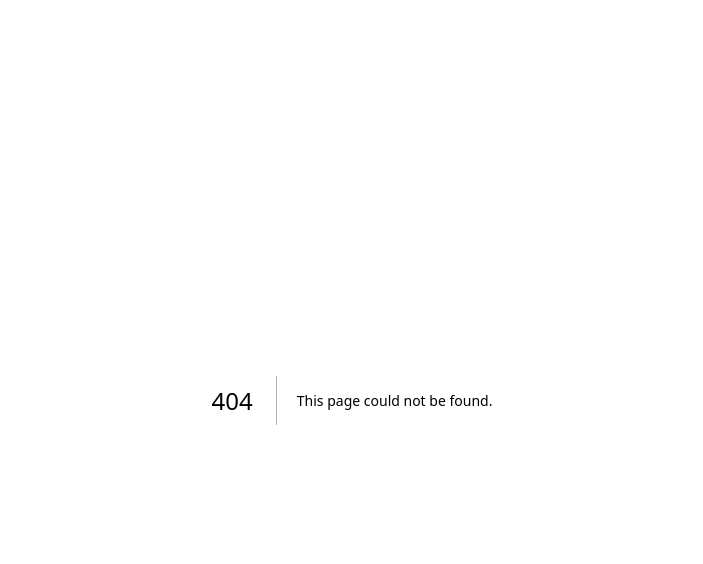
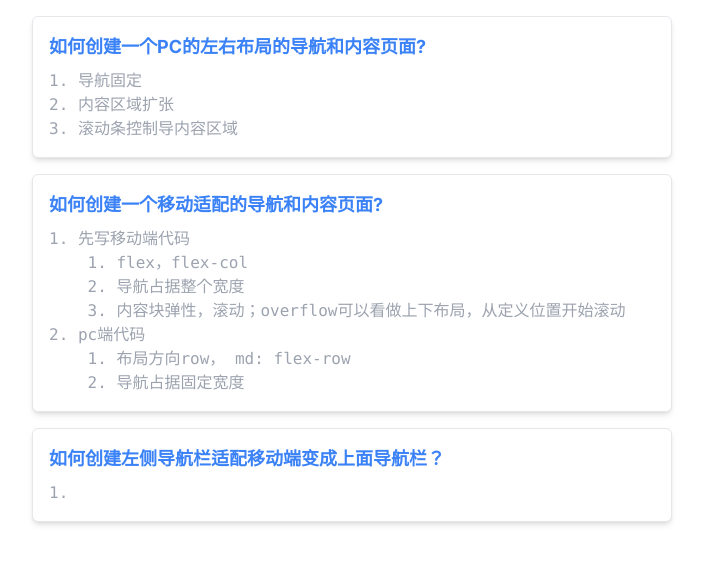
Before and after one commit to xiaokuili/mock, a Next.js app in the folder dashboard/: page /examples in a window 1280 px wide. Before the commit this address had no page. Shown: the top 564 px of the page, without its empty margins (288-991 px from the left). Built offline with nearby package versions, Linux system fonts and the light colour scheme.

Commit message:
Add react-markdown dependency and update package.json

```diff
--- /dev/null
+++ b/dashboard/app/examples/app_sc/page.tsx
@@ -0,0 +1,17 @@
+export default function Page() {
+  return (
+    <div className="h-screen flex flex-col md:overflow-y-hidden md:flex-row ">
+      <div className="w-full flex-none md:w-64 bg-blue-400">
+        移动端：导航栏横向并且固定在最上方 flex-none w-full PC: 导航栏固定大小
+        md:w-64
+      </div>
+      <div className="grow  overflow-y-auto bg-orange-300">
+        <div className="h-96">content</div>
+        <div className="h-96">content</div>
+        <div className="h-96">content</div>
+
+        <div className="h-96">content</div>
+      </div>
+    </div>
+  );
+}
--- a/dashboard/app/examples/sc/page.tsx
+++ b/dashboard/app/examples/begin_end/page.tsx
@@ -1,3 +1,5 @@
+
+
 export default function Page() {
   return (
     <div>
@@ -6,18 +8,7 @@ export default function Page() {
           <SideNav />
         </div>
         <div className="grow p-6 md:overflow-y-auto md:p-12 bg-orange-200">
-          <div className="h-96">
-            <div>
-              <p className="text-center text-lg">
-                PC:如何布局sideBar和 content{" "}
-              </p>
-              <p className="text-center">sider: overflow 隐藏，固定宽度</p>
-              <p className="text-center">content: overflow y轴，并且弹性</p>
-            </div>
-          </div>
-          <div className="h-96">content</div>
-          <div className="h-96">content</div>
-          <div className="h-96">content</div>
+
         </div>
       </div>
     </div>
--- /dev/null
+++ b/dashboard/app/examples/page.tsx
@@ -0,0 +1,69 @@
+import { FormDescription } from "@/components/ui/form";
+import Link from "next/link";
+import Markdown from "react-markdown";
+
+let examples = [
+  {
+    id: 1,
+    question: "如何创建一个PC的左右布局的导航和内容页面?",
+    description: `
+    1. 导航固定
+    2. 内容区域扩张
+    3. 滚动条控制导内容区域
+    `,
+    url: "/pc_sc",
+  },
+  {
+    id: 2,
+    question: "如何创建一个移动适配的导航和内容页面?",
+    description: `
+    1. 先写移动端代码
+        1. flex，flex-col
+        2. 导航占据整个宽度
+        3. 内容块弹性，滚动；overflow可以看做上下布局，从定义位置开始滚动
+    2. pc端代码
+        1. 布局方向row， md: flex-row
+        2. 导航占据固定宽度
+    `,
+    url: "/app_sc",
+  },
+  {
+    id: 3,
+    question: "如何创建左侧导航栏适配移动端变成上面导航栏？",
+    description: `
+    1.
+    `,
+    url: "/begin_end"
+  },
+];
+
+export default function Page() {
+  return (
+    <div className="m-auto w-1/2">
+      <QuestionList examples={examples} />
+    </div>
+  );
+}
+
+const QuestionList = ({ examples }) => {
+  return (
+    <div className="grid grid-cols-1 gap-4 mt-4">
+      {examples.map((example) => (
+        <div
+          key={example.id}
+          className="bg-white p-4 rounded-md border shadow-md"
+        >
+          <Link
+            href={`/examples/${example.url}`}
+            className="text-blue-500 font-bold text-lg hover:underline"
+          >
+            {example.question}
+          </Link>
+          <p className="text-gray-400 mt-2 ">
+            <Markdown>{example.description}</Markdown>
+          </p>
+        </div>
+      ))}
+    </div>
+  );
+};
--- /dev/null
+++ b/dashboard/app/examples/pc_sc/page.tsx
@@ -0,0 +1,58 @@
+export default function Page() {
+  return (
+    <div className="h-screen flex overflow-y-hidden">
+      <div className="w-64 flex-none bg-blue-200">sidebar</div>
+      <div className="grow overflow-y-auto bg-orange-300">
+        <div className="h-96">控制滚动</div>
+        <div className="h-96">控制滚动</div>
+        <div className="h-96">控制滚动</div>
+        <div className="h-96">控制滚动</div>
+      </div>
+    </div>
+  );
+}
+
+// export default function Page() {
+//   return (
+//     <div>
+//       <div className="flex h-screen flex-col md:flex-row md:overflow-hidden">
+//         <div className="w-full flex-none md:w-64 bg-slate-300">
+//           <SideNav />
+//         </div>
+//         <div className="grow p-6 md:overflow-y-auto md:p-12 bg-orange-200">
+//           <div className="h-96">
+//             <div>
+//               <p className="text-center text-lg">
+//                 PC:如何布局sideBar和 content{" "}
+//               </p>
+//               <p className="text-center">sider: overflow 隐藏，固定宽度</p>
+//               <p className="text-center">content: overflow y轴，并且弹性</p>
+//             </div>
+//           </div>
+//           <div className="h-96">content</div>
+//           <div className="h-96">content</div>
+//           <div className="h-96">content</div>
+//         </div>
+//       </div>
+//     </div>
+//   );
+// }
+
+// const SideNav = () => {
+//   return (
+//     <div className="flex h-full flex-col px-3 py-4 md:px-2">
+//       <div className="flex grow flex-row justify-between space-x-2 md:flex-col md:space-x-0 md:space-y-2">
+//         <div className="hidden h-auto w-full grow rounded-md bg-gray-50 md:block"></div>
+//         <form
+//           action={async () => {
+//             "use server";
+//           }}
+//         >
+//           <button className="flex h-[48px] w-full grow items-center justify-center gap-2 rounded-md bg-gray-50 p-3 text-sm font-medium hover:bg-sky-100 hover:text-blue-600 md:flex-none md:justify-start md:p-2 md:px-3">
+//             <div className="hidden md:block">Sign Out</div>
+//           </button>
+//         </form>
+//       </div>
+//     </div>
+//   );
+// };
--- a/dashboard/package.json
+++ b/dashboard/package.json
@@ -8,7 +8,6 @@
     "start": "next start",
     "lint": "next lint",
     "test": "vitest"
-
   },
   "dependencies": {
     "@heroicons/react": "^2.1.3",
@@ -25,6 +24,7 @@
     "react": "^18",
     "react-dom": "^18",
     "react-hook-form": "^7.51.2",
+    "react-markdown": "^9.0.1",
     "tailwind-merge": "^2.2.2",
     "tailwindcss-animate": "^1.0.7",
     "zod": "^3.22.4"
```
Also changed, not shown: 1 other file (tests, documents, lock files or other folders).
